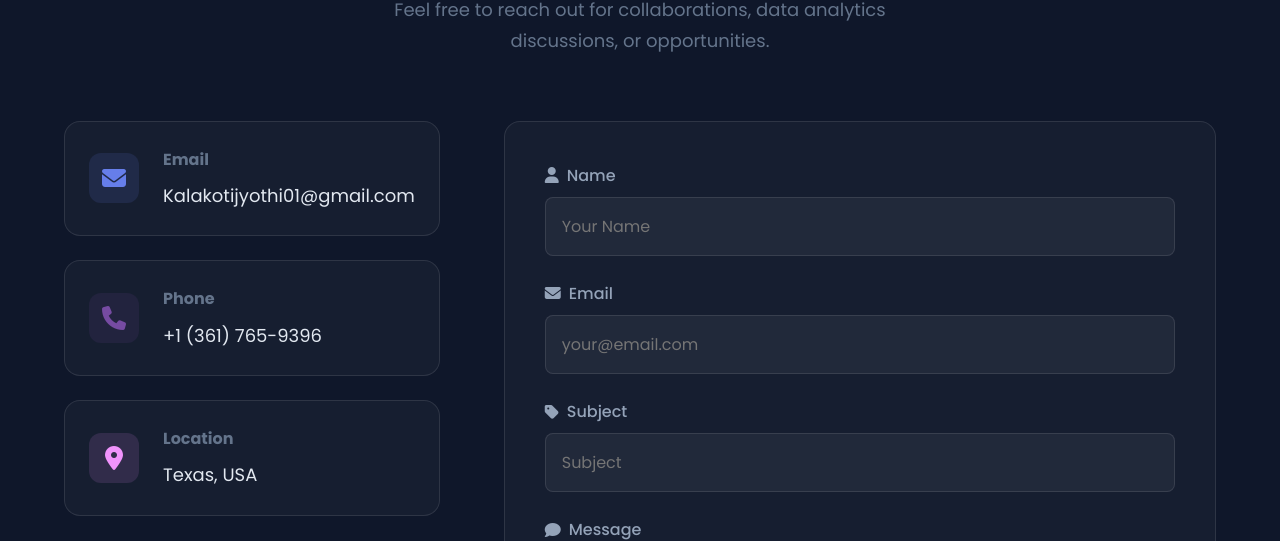
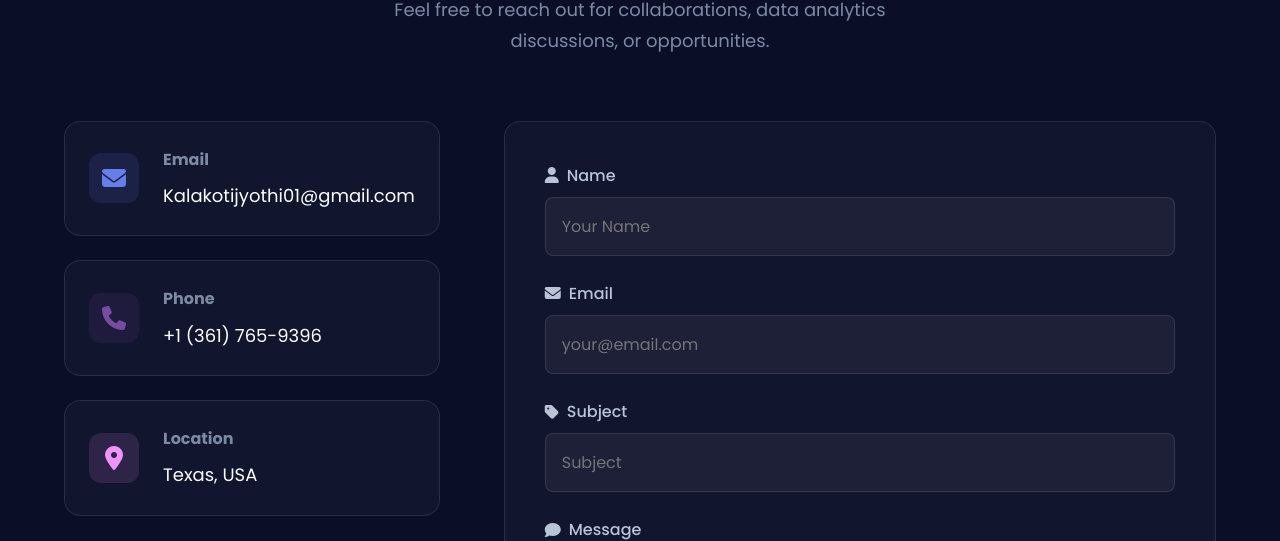
Before and after one commit to K-Jyothi-git/kjyoti96.github.io, a website: page index.html in a window 1280 px wide. Shown: the part 10973-11514 px from the top of the page. Drawn offline with nearby package versions, Linux system fonts and the light colour scheme.

Commit message:
Update styles.css

```diff
--- a/assets/css/styles.css
+++ b/assets/css/styles.css
@@ -3,14 +3,12 @@
    ============================================ */
 :root {
     /* Color Palette - Vibrant Dark Theme */
-    --color-bg-dark: #0f172a;        /* slightly lighter than #0a0e27 */
-    --color-bg-darker: #0b1220;      /* softened dark */
-    --color-bg-light: #1e293b;       /* more visible cards/sections */
-
-    --color-text-primary: #e2e8f0;   /* softer than pure white */
-    --color-text-secondary: #94a3b8; /* balanced contrast */
-    --color-text-muted: #64748b;     /* subtle but readable */
-
+    --color-bg-dark: #0a0e27;
+    --color-bg-darker: #060917;
+    --color-bg-light: #151a35;
+    --color-text-primary: #ffffff;
+    --color-text-secondary: #b8c5d6;
+    --color-text-muted: #7a8ba3;
     /* Vibrant Accent Colors */
     --color-accent-1: #FF6B6B;
     --color-accent-2: #4ECDC4;
```
